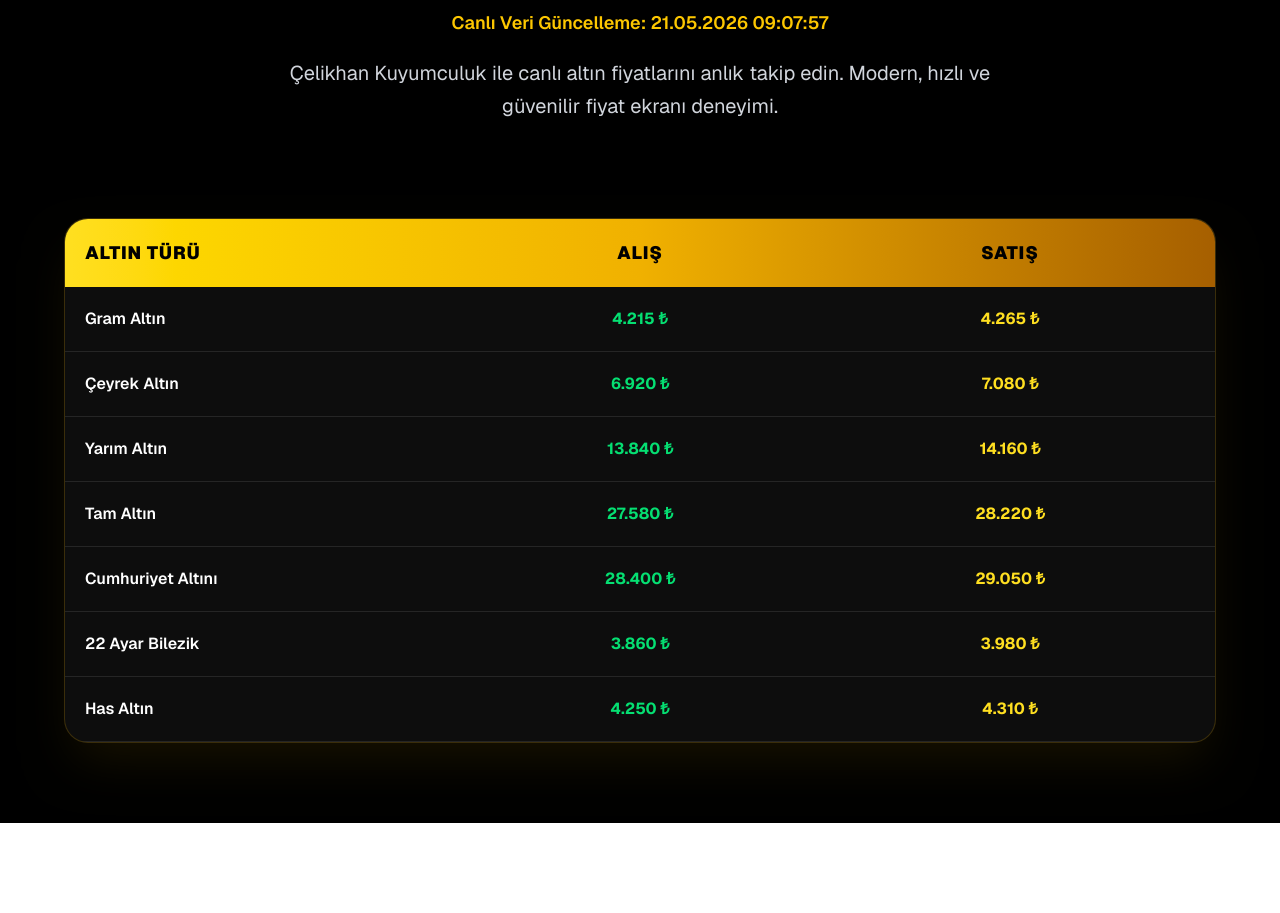
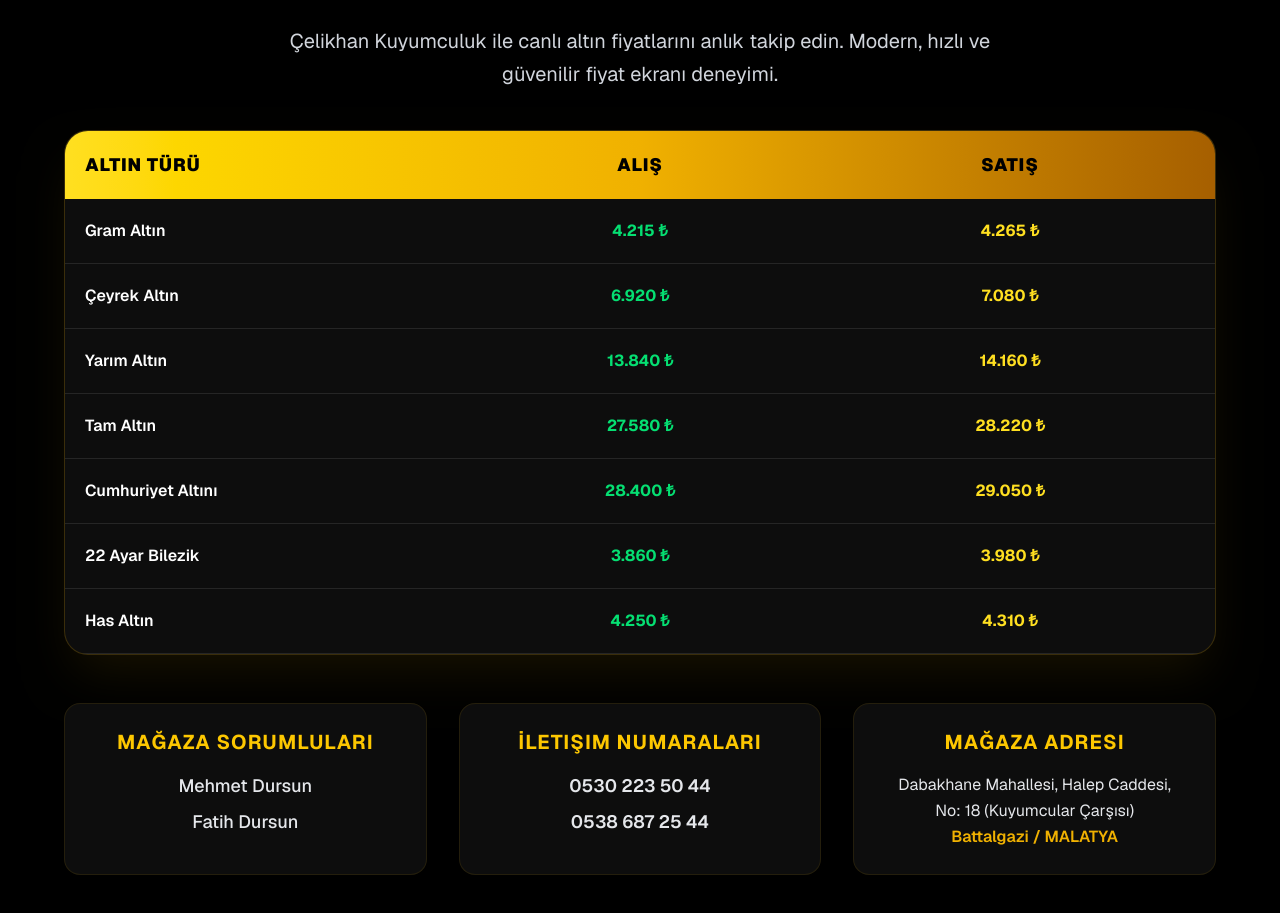
Before and after one commit to fatihdursun826-ai/celikhan-kuyumculuk, a Next.js app: page / in a window 1280 px wide. Shown: the part 343-1256 px from the top of the page. Before the commit the page ends 1166 px from the top, so only its background shows below. Built offline with nearby package versions, Linux system fonts and the light colour scheme; no server answers.

Commit message:
iletisim ve adres bilgileri ortaya eklendi

```diff
--- a/app/page.tsx
+++ b/app/page.tsx
@@ -34,9 +34,9 @@
 
   return (
     <div className="w-full bg-black text-white font-sans">
-      <section className="relative z-10 py-16 md:py-24 px-6 text-center">
+      {/* BAŞLIK ALANI */}
+      <section className="relative z-10 pt-16 pb-10 px-6 text-center">
         <div className="max-w-6xl mx-auto">
-          {/* İŞTE DEĞİŞTİRMEK İSTEDİĞİMİZ BÜYÜK BAŞLIK BURASI */}
           <h2 className="text-5xl md:text-7xl font-black leading-tight mb-6 tracking-wide">
             Çelikhan <span className="block text-yellow-400 mt-2">Kuyumculuk</span>
           </h2>
@@ -56,7 +56,7 @@
       </section>
 
       {/* ALTIN FİYATLARI TABLOSU */}
-      <section className="relative z-10 px-6 pb-20">
+      <section className="relative z-10 px-6 pb-12">
         <div className="max-w-6xl mx-auto bg-white/5 backdrop-blur-xl border border-yellow-500/20 rounded-3xl overflow-hidden shadow-2xl shadow-yellow-500/10">
           <div className="grid grid-cols-3 bg-gradient-to-r from-yellow-300 via-yellow-500 to-yellow-700 text-black font-black text-lg p-5 uppercase tracking-wider">
             <div>Altın Türü</div>
@@ -75,6 +75,41 @@
           ))}
         </div>
       </section>
+
+      {/* YENİ EKLENEN İLETİŞİM, ADRES VE İSİMLER ALANI */}
+      <section className="relative z-10 px-6 pb-20">
+        <div className="max-w-6xl mx-auto grid grid-cols-1 md:grid-cols-3 gap-8">
+
+          {/* İSİMLER KARTI */}
+          <div className="bg-white/5 backdrop-blur-md border border-yellow-500/10 rounded-2xl p-6 text-center hover:border-yellow-500/30 transition-all">
+            <h3 className="text-yellow-400 font-bold text-xl mb-4 uppercase tracking-wider">Mağaza Sorumluları</h3>
+            <p className="text-gray-200 text-lg font-medium mb-2">Mehmet Dursun</p>
+            <p className="text-gray-200 text-lg font-medium">Fatih Dursun</p>
+          </div>
+
+          {/* TELEFON KARTI */}
+          <div className="bg-white/5 backdrop-blur-md border border-yellow-500/10 rounded-2xl p-6 text-center hover:border-yellow-500/30 transition-all">
+            <h3 className="text-yellow-400 font-bold text-xl mb-4 uppercase tracking-wider">İletişim Numaraları</h3>
+            <p className="text-gray-200 text-lg font-semibold mb-2">
+              <a href="tel:05302235044" className="hover:text-yellow-400 transition-colors">0530 223 50 44</a>
+            </p>
+            <p className="text-gray-200 text-lg font-semibold">
+              <a href="tel:05386872544" className="hover:text-yellow-400 transition-colors">0538 687 25 44</a>
+            </p>
+          </div>
+
+          {/* ADRES KARTI */}
+          <div className="bg-white/5 backdrop-blur-md border border-yellow-500/10 rounded-2xl p-6 text-center hover:border-yellow-500/30 transition-all">
+            <h3 className="text-yellow-400 font-bold text-xl mb-4 uppercase tracking-wider">Mağaza Adresi</h3>
+            <p className="text-gray-200 leading-relaxed">
+              Dabakhane Mahallesi, Halep Caddesi, <br />
+              No: 18 (Kuyumcular Çarşısı) <br />
+              <span className="text-yellow-500 font-semibold">Battalgazi / MALATYA</span>
+            </p>
+          </div>
+
+        </div>
+      </section>
     </div>
   );
 }
```
